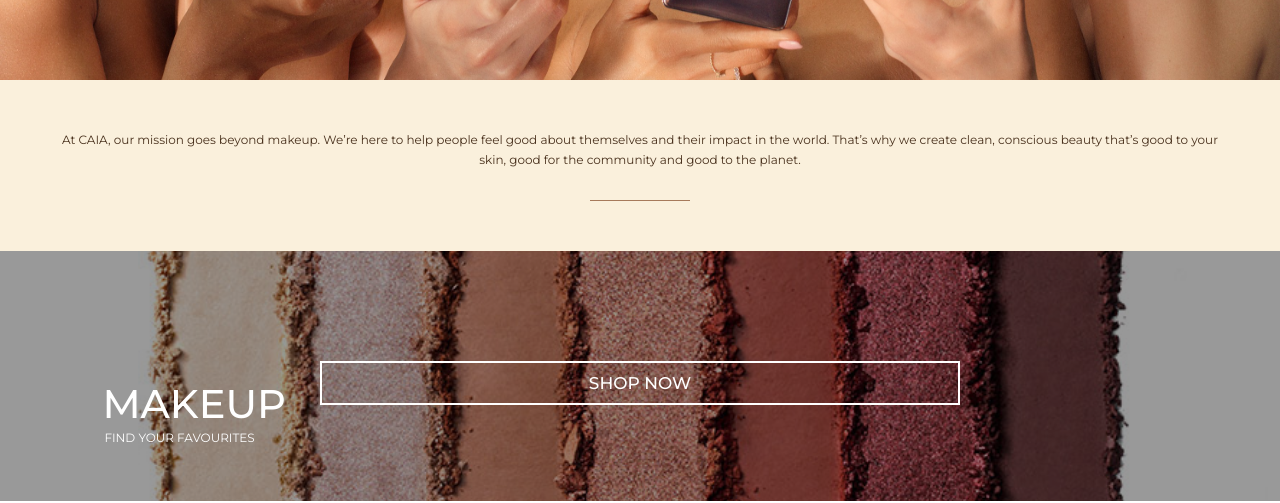
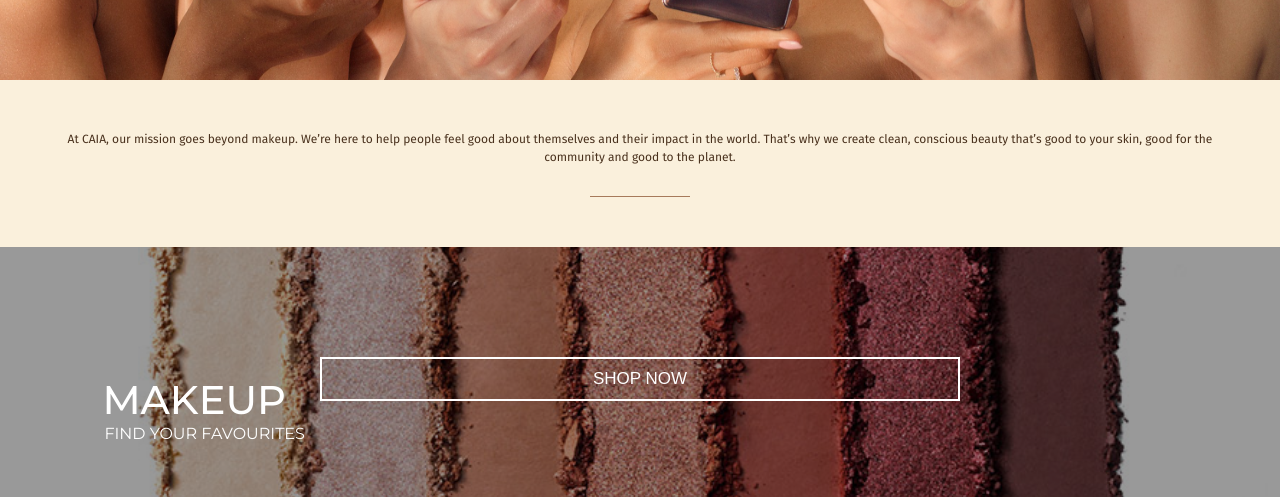
Before and after one commit to ElizeFreimanis/ecommerce-project, a React (Create React App) app: page / in a window 1280 px wide. Shown: the part 560-1063 px from the top of the page. Built offline with nearby package versions, Linux system fonts and the light colour scheme; no server answers; what base-64 would draw is missing.

Commit message:
removed typography file

```diff
--- a/src/components/Button/Button.js
+++ b/src/components/Button/Button.js
@@ -1,8 +1,6 @@
 import styled from "styled-components";
-import fonts from "../../constants/fonts";
 
 export const Button = styled.button`
-    font-family: ${fonts.montserrat};
     border: 2px solid white;
     padding: 10px;
     font-weight: 500;
--- a/src/components/ImageSection/styled.js
+++ b/src/components/ImageSection/styled.js
@@ -1,5 +1,4 @@
 import styled from "styled-components";
-import { MontserratParagraph, MontserratTitle } from "../Typography/Typography";
 import Button from "../Button/Button";
 import colors from "../../constants/colors";
 import { Link } from "react-router-dom";
@@ -27,12 +26,12 @@ export const Content = styled.div`
     height: 100%;
 `;
 
-export const Header = styled(MontserratTitle)`
+export const Header = styled.h1`
     font-size: 40px;
     font-weight: 500;
 `;
 
-export const Paragraph = styled(MontserratParagraph)`
+export const Paragraph = styled.p`
     padding-left: 2px;
 `;
 
--- a/src/components/Menu/styled.js
+++ b/src/components/Menu/styled.js
@@ -20,7 +20,6 @@ export const Menu = styled.ul`
     text-align: center;
     list-style: none;
     font-weight: 500;
-    font-family: ${fonts.montserrat};
     font-size: 18px;
     position: fixed;
     transform: ${(props) => (props.open ? "translateX(0)" : "translateX(-100%)")};
--- a/src/components/PopularSection/styled.js
+++ b/src/components/PopularSection/styled.js
@@ -1,5 +1,4 @@
 import styled from "styled-components";
-import { FiraSansParagraph, MontserratParagraph, MontserratTitle } from "../Typography/Typography";
 import colors from "../../constants/colors";
 import Button from "../Button/Button";
 import { Link } from "react-router-dom";
@@ -9,7 +8,7 @@ export const Container = styled.div`
     background-color: ${colors.white};
 `;
 
-export const Header = styled(MontserratTitle)`
+export const Header = styled.h1`
     padding-left: 3vw;
     font-size: 16px;
     text-transform: uppercase;
@@ -49,13 +48,15 @@ export const Image = styled.img`
     object-fit: contain;
 `;
 
-export const ProductName = styled(MontserratParagraph)`
+export const ProductName = styled.p`
     width: 40vw;
+    font-size: 12px;
     padding-top: 1vw;
     font-weight: 600;
 `;
 
-export const Price = styled(FiraSansParagraph)`
+export const Price = styled.p`
+    font-size: 12px;
     padding-top: 5px;
 `;
 
--- a/src/components/Product/styled.js
+++ b/src/components/Product/styled.js
@@ -1,6 +1,5 @@
 import styled from "styled-components";
 import { FlexContainer } from "../Layout/FlexContainer";
-import { MontserratTitle, MontserratParagraph } from "../Typography/Typography";
 import Button from "../Button/Button";
 import colors from "../../constants/colors";
 import { Link } from "react-router-dom";
@@ -33,7 +32,7 @@ export const ProductInformation = styled(FlexContainer)`
     flex-direction: column;
 `;
 
-export const ProductName = styled(MontserratTitle)`
+export const ProductName = styled.h1`
     font-size: 4vw;
     color: ${colors.darkBeige};
     font-weight: 600;
@@ -41,7 +40,7 @@ export const ProductName = styled(MontserratTitle)`
     height: 40px;
 `;
 
-export const ProductDescription = styled(MontserratParagraph)`
+export const ProductDescription = styled.p`
     margin-top: 1%;
     font-size: 3.5vw;
     color: ${colors.darkBrown};
@@ -57,7 +56,7 @@ export const ProductFooter = styled.div`
     margin-top: 1vh;
 `;
 
-export const Price = styled(MontserratParagraph)`
+export const Price = styled.p`
     font-size: 4vw;
     color: ${colors.darkBrown};
     font-weight: 600;
--- a/src/components/Typography/Typography.js
+++ /dev/null
@@ -1,22 +0,0 @@
-import styled from "styled-components";
-import fonts from "../../constants/fonts";
-
-export const MontserratTitle = styled.h1`
-    font-size: 20px;
-`;
-
-export const MontserratParagraph = styled.p`
-    font-size: 12px;
-    line-height: 20px;
-`;
-
-export const FiraSansTitle = styled.h1`
-    font-family: ${fonts.firaSans};
-    font-size: 20px;
-`;
-
-export const FiraSansParagraph = styled.p`
-    font-family: ${fonts.firaSans};
-    font-size: 12px;
-    line-height: 20px;
-`;
--- a/src/pages/Home/styled.js
+++ b/src/pages/Home/styled.js
@@ -1,7 +1,7 @@
 import styled from "styled-components";
-import { MontserratParagraph } from "../../components/Typography/Typography";
 import { Divider } from "../../components/Layout/Divider";
 import colors from "../../constants/colors";
+import fonts from "../../constants/fonts";
 
 export const Container = styled.div``;
 
@@ -13,7 +13,9 @@ export const HeaderImage = styled.img`
     backface-visibility: hidden;
 `;
 
-export const InfoText = styled(MontserratParagraph)`
+export const InfoText = styled.p`
+    font-family: ${fonts.firaSans};
+    line-height: 18px;
     font-size: 12px;
     padding: 0 0 30px 0;
     color: ${colors.darkBrown};
--- a/src/pages/Products/styled.js
+++ b/src/pages/Products/styled.js
@@ -1,6 +1,5 @@
 import styled from "styled-components";
 import { FlexContainer } from "../../components/Layout/FlexContainer";
-import { MontserratTitle } from "../../components/Typography/Typography";
 import colors from "../../constants/colors";
 
 export const Container = styled.div`
@@ -12,7 +11,7 @@ export const SpinnerContainer = styled.div`
     margin: auto;
 `;
 
-export const Header = styled(MontserratTitle)`
+export const Header = styled.h1`
     color: ${colors.darkBrown};
     text-align: center;
     font-size: 7vw;
```
